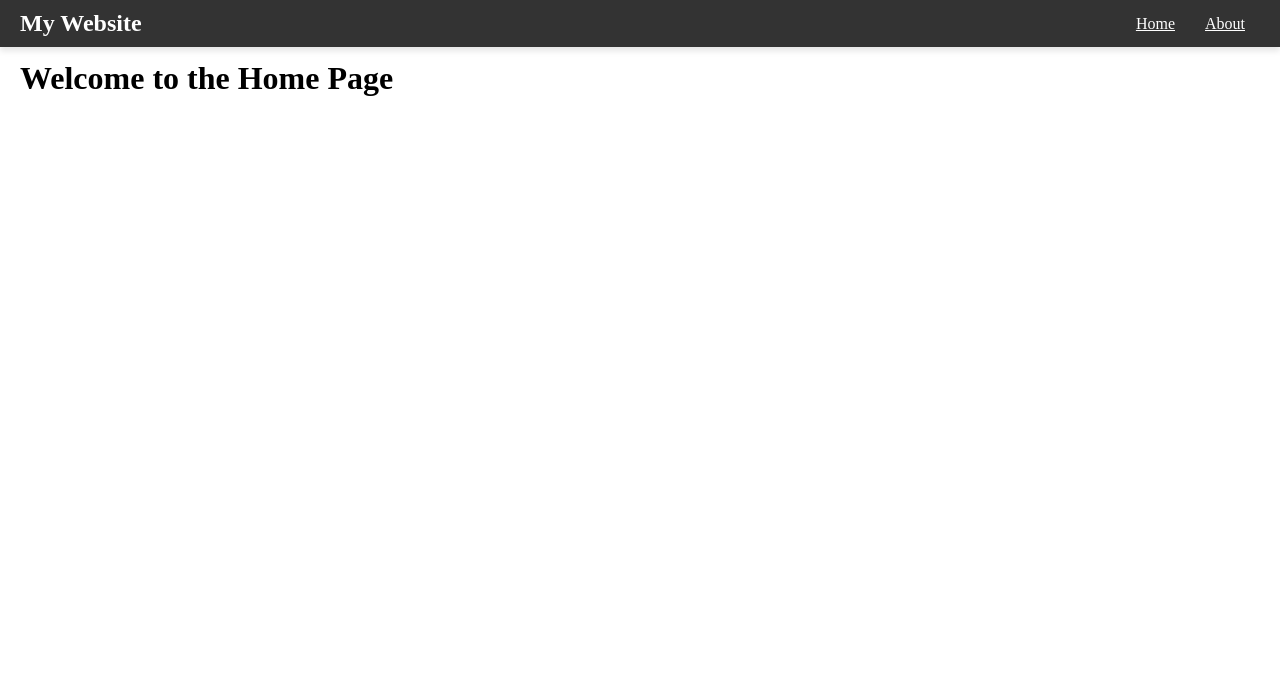
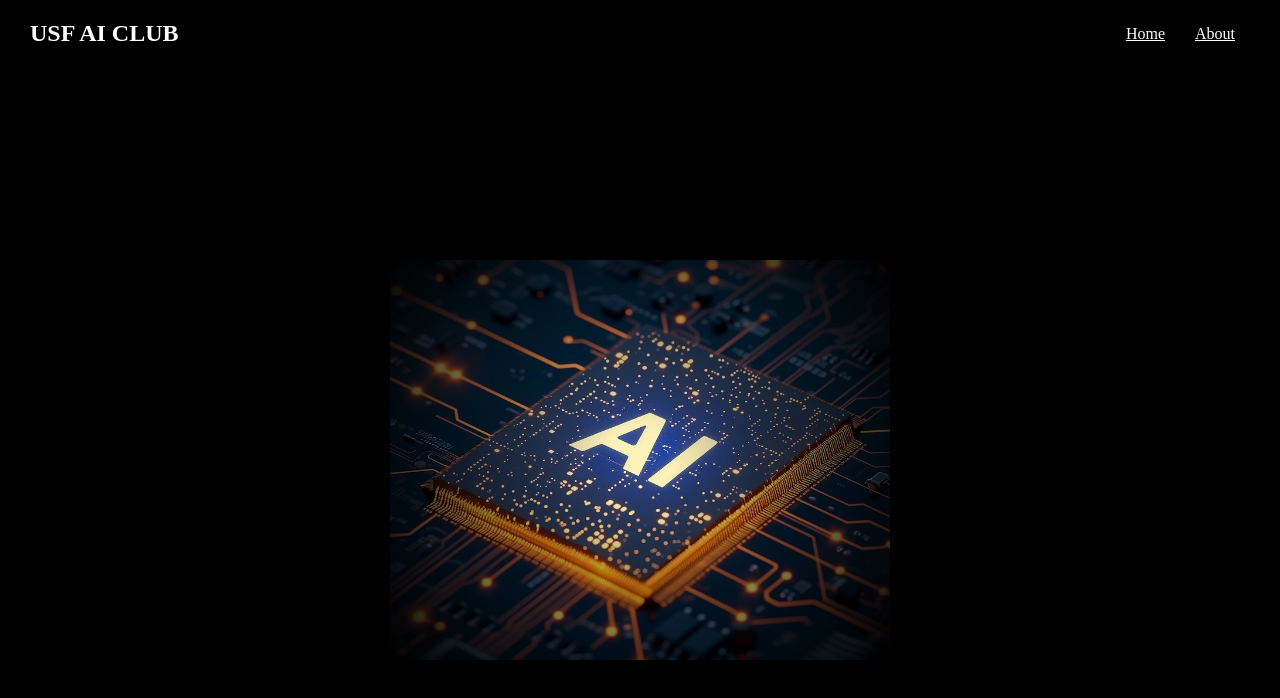
Before and after one commit to muhammetsefa1/my-website-ai-usf-hndr, a React (Vite) app: page / in a window 1280 px wide. Shown: the top 698 px of the page. Built offline with nearby package versions, Linux system fonts and the light colour scheme.

Commit message:
Yeni dosyalar eklendi ve düzenlendi

```diff
--- /dev/null
+++ b/src/App.css
@@ -0,0 +1,37 @@
+/* Sayfa genel stili */
+body {
+    margin: 0;
+    padding: 0;
+    height: 100vh;
+    background: #000000; /* Sayfanın arka planını siyah yapıyoruz */
+  }
+
+  /* Resmin stilini ve geçişi ayarlıyoruz */
+  .container {
+    position: relative;
+    width: 100%;
+    height: 100%;
+    background: url('./assets/images/AI.jpg') no-repeat center center;
+    background-size: cover;
+    border-radius: 20px; /* Köşeleri yuvarlatıyoruz */
+    overflow: hidden; /* Resmin dışındaki alanın görünmesini engelliyoruz */
+  }
+
+  /* Geçiş efekti ekliyoruz */
+  .container::before {
+    content: '';
+    position: absolute;
+    top: 0;
+    left: 0;
+    right: 0;
+    bottom: 0;
+    background: linear-gradient(
+      to center,
+      rgba(0, 0, 0, 0.7),
+      rgba(0, 0, 0, 0) 50%,
+      rgba(0, 0, 0, 0.7)
+    );
+    border-radius: 20px; /* Aynı yuvarlatılmış köşe efekti */
+    pointer-events: none; /* Geçişin üstünde tıklanmasını engeller */
+    transition: background 0.5s ease; /* Geçişi daha yumuşak hale getiriyoruz */
+  }
--- a/src/App.jsx
+++ b/src/App.jsx
@@ -3,6 +3,7 @@ import { BrowserRouter as Router, Routes, Route } from 'react-router-dom';
 import Header from './Header';
 import About from './About';
 import Home from './Home';
+import './App.css';
 
 const App = () => {
   return (
--- a/src/Header.css
+++ b/src/Header.css
@@ -1,7 +1,7 @@
 /* Header'ın genel stil ayarları */
 header {
-    background-color: #282c34; /* Header arka plan rengi */
-    color: white; /* Yazı rengi */
+  background-color: black; /* Header arka plan rengi */
+  color: none; /* Yazı rengi */
   padding: 20px 20px; /* İç boşluklar */
   display: flex; /* Flexbox düzeni */
   justify-content: space-between; /* Sol ve sağ öğeler arasındaki boşluğu eşit dağıtıyoruz */
@@ -48,5 +48,5 @@ header {
 }
 
 nav ul li a:hover {
-    color: #61dafb; /* Hover durumunda mavi renk */
+  color: none#61dafb; /* Hover durumunda mavi renk */
 }
--- a/src/Header.jsx
+++ b/src/Header.jsx
@@ -4,8 +4,8 @@ import './Header.css'; // Header stil dosyasını import ediyoruz
 
 const Header = () => {
   return (
-    <header style={{ backgroundColor: '#333', color: '#fff', padding: '10px 20px', textAlign: 'flex' }}>
-      <h1>My Website</h1>
+    <header style={{padding: '20px 30px', textAlign: 'flex' }}>
+      <h1>USF AI CLUB</h1>
         <nav>
           <Link to="/" style={{ color: '#fff', margin: '0 15px' }}>Home</Link>
           <Link to="/about" style={{ color: '#fff', margin: '0 15px' }}>About</Link>
--- /dev/null
+++ b/src/Home.css
@@ -0,0 +1,31 @@
+/* Sayfanın genel arka planı */
+body {
+    margin: 0;
+    background-color: black; /* Sayfanın arka planı siyah */
+    color: white; /* Varsayılan metin rengi */
+  }
+
+  /* Resim için özel stil */
+  .image-container {
+    position: relative;
+    display: flex;
+    justify-content: center;
+    align-items: center;
+    height: 100vh; /* Tam ekran yüksekliği */
+
+  }
+
+  .image-container img {
+    width: 500px; /* Resmin genişliği */
+    height: 400px; /* Oranlı yükseklik */
+    border-radius: 20px; /* Köşeleri yuvarlama */
+    object-fit: cover; /* Resmin boyutlandırmasını düzenle */
+
+    /* Kenar geçişi için maskeleme */
+    mask-image: radial-gradient(circle, rgba(0, 0, 0, 1) 10%, rgba(0, 0, 0, 0) 100%);
+    -webkit-mask-image: radial-gradient(circle, rgba(0, 0, 0, 1) 10%, rgba(0, 0, 0, 0) 100%);
+
+    /* Görselin kenarlarını transparan yapmak için */
+    background: radial-gradient(circle, rgba(0, 0, 0, 0) 10%, black 100%);
+
+  }
--- a/src/Home.jsx
+++ b/src/Home.jsx
@@ -1,9 +1,11 @@
 import React from 'react';
+import './home.css'; // CSS dosyasını içe aktarıyoruz
+import myImage from './assets/images/AI.jpg'; // Resminizi doğru yoldan içe aktarın
 
 const Home = () => {
   return (
-    <div>
-      <h1>Welcome to the Home Page</h1>
+    <div className="image-container">
+      <img src={myImage} alt="Blended Effect" />
     </div>
   );
 };
```
Also changed, not shown: src/assets/images/AI.jpg (added). Lines whose indentation alone changed are shown as unchanged.
